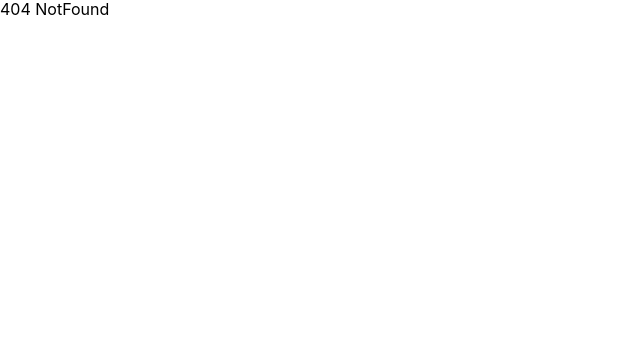
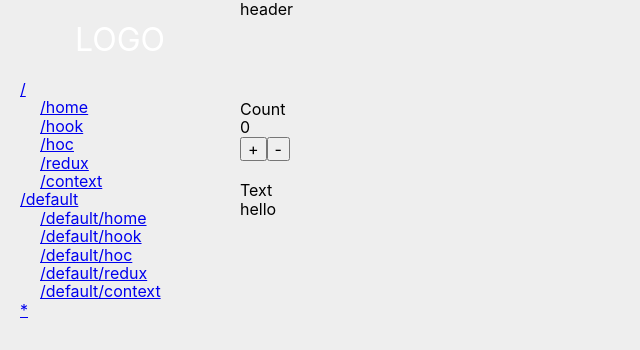
Before and after one commit to jsjzh/react-tiny-code, a React (Create React App) app: page /#/context in a window 1280 px wide. Before the commit this address had no page. Shown: the top 350 px of the page, without its empty margins (0-640 px from the left). Built offline with nearby package versions, Linux system fonts and the light colour scheme.

Commit message:
feat: add context example

```diff
--- /dev/null
+++ b/src/pages/Context/index.tsx
@@ -0,0 +1,76 @@
+import React, { PropsWithChildren, useContext, useEffect, useReducer } from 'react';
+
+interface GlobalState {
+  count: number;
+  text: string;
+}
+
+const globalState = {
+  count: 0,
+  text: 'hello',
+};
+
+const GlobalContext = React.createContext(globalState);
+
+const globalReducer = (
+  state: GlobalState,
+  action: { type: 'add' | 'sub' | 'set'; payload: { [K: string]: any; text: string } },
+) => {
+  switch (action.type) {
+    case 'add':
+      return { ...state, count: state.count + 1 };
+    case 'sub':
+      return { ...state, count: state.count - 1 };
+    case 'set':
+      return { ...state, text: action.payload.text };
+    default:
+      throw new Error(`unknown action type: ${action.type}`);
+  }
+};
+
+const GlobalContextProvider: React.FC<PropsWithChildren> = (props) => {
+  const [state, dispatch] = useReducer(globalReducer, globalState);
+
+  return <GlobalContext.Provider value={[state, dispatch] as any}>{props.children}</GlobalContext.Provider>;
+};
+
+const Count: React.FC = () => {
+  const [state, dispatch] = useContext(GlobalContext) as any;
+
+  return (
+    <>
+      <div style={{ marginTop: 20 }}>Count</div>
+      <div>{state.count}</div>
+      <button onClick={() => dispatch({ type: 'add' })}>+</button>
+      <button onClick={() => dispatch({ type: 'sub' })}>-</button>
+    </>
+  );
+};
+
+const Text: React.FC = () => {
+  const [state, dispatch] = useContext(GlobalContext) as any;
+
+  return (
+    <>
+      <div style={{ marginTop: 20 }}>Text</div>
+      <div>{state.text}</div>
+    </>
+  );
+};
+
+const Context: React.FC = () => {
+  return (
+    <>
+      <GlobalContextProvider>
+        <div>
+          <Count />
+        </div>
+        <div>
+          <Text />
+        </div>
+      </GlobalContextProvider>
+    </>
+  );
+};
+
+export default Context;
--- a/src/pages/Home/index.tsx
+++ b/src/pages/Home/index.tsx
@@ -1,7 +1,7 @@
 import React from 'react';
 
 const Home: React.FC = () => {
-  return <>Home</>;
+  return <>Hello World</>;
 };
 
 export default Home;
--- a/src/routes/index.tsx
+++ b/src/routes/index.tsx
@@ -1,21 +1,16 @@
-import { RouteObject } from 'react-router-dom';
+import { lazy, Suspense } from 'react';
+import type { ReactNode } from 'react';
+import type { RouteObject } from 'react-router-dom';
 
+import Loading from '@/components/Loading';
 import LayoutContainer from '@/pages/_layouts/Container';
 import LayoutBlank from '@/pages/_layouts/Blank';
-
-// import Home from '@/pages/Home';
-// import Hook from '@/pages/Hook';
-// import HOC from '@/pages/HOC';
-// import NotFound from '@/pages/404';
-
-import { lazy, Suspense } from 'react';
-import type { ReactNode } from 'react';
-import Loading from '@/components/Loading';
 
 const Home = lazy(() => import('@/pages/Home'));
 const Hook = lazy(() => import('@/pages/Hook'));
 const HOC = lazy(() => import('@/pages/HOC'));
 const Redux = lazy(() => import('@/pages/Redux'));
+const Context = lazy(() => import('@/pages/Context'));
 
 const NotFound = lazy(() => import('@/pages/404'));
 
@@ -32,18 +27,20 @@ const routes: RouteObject[] = [
       { path: '/hook', element: lazyLoad(<Hook />) },
       { path: '/hoc', element: lazyLoad(<HOC />) },
       { path: '/redux', element: lazyLoad(<Redux />) },
+      { path: '/context', element: lazyLoad(<Context />) },
     ],
   },
-  // {
-  //   path: '/default',
-  //   element: <LayoutBlank />,
-  //   children: [
-  //     { path: '/default/home', element: lazyLoad(<Home />) },
-  //     { path: '/default/hook', element: lazyLoad(<Hook />) },
-  //     { path: '/default/hoc', element: lazyLoad(<HOC />) },
-  //     { path: '/redux', element: lazyLoad(<Redux />) },
-  //   ],
-  // },
+  {
+    path: '/default',
+    element: <LayoutBlank />,
+    children: [
+      { path: '/default/home', element: lazyLoad(<Home />) },
+      { path: '/default/hook', element: lazyLoad(<Hook />) },
+      { path: '/default/hoc', element: lazyLoad(<HOC />) },
+      { path: '/default/redux', element: lazyLoad(<Redux />) },
+      { path: '/default/context', element: lazyLoad(<Context />) },
+    ],
+  },
   { path: '*', element: <NotFound /> },
 ];
 
```
